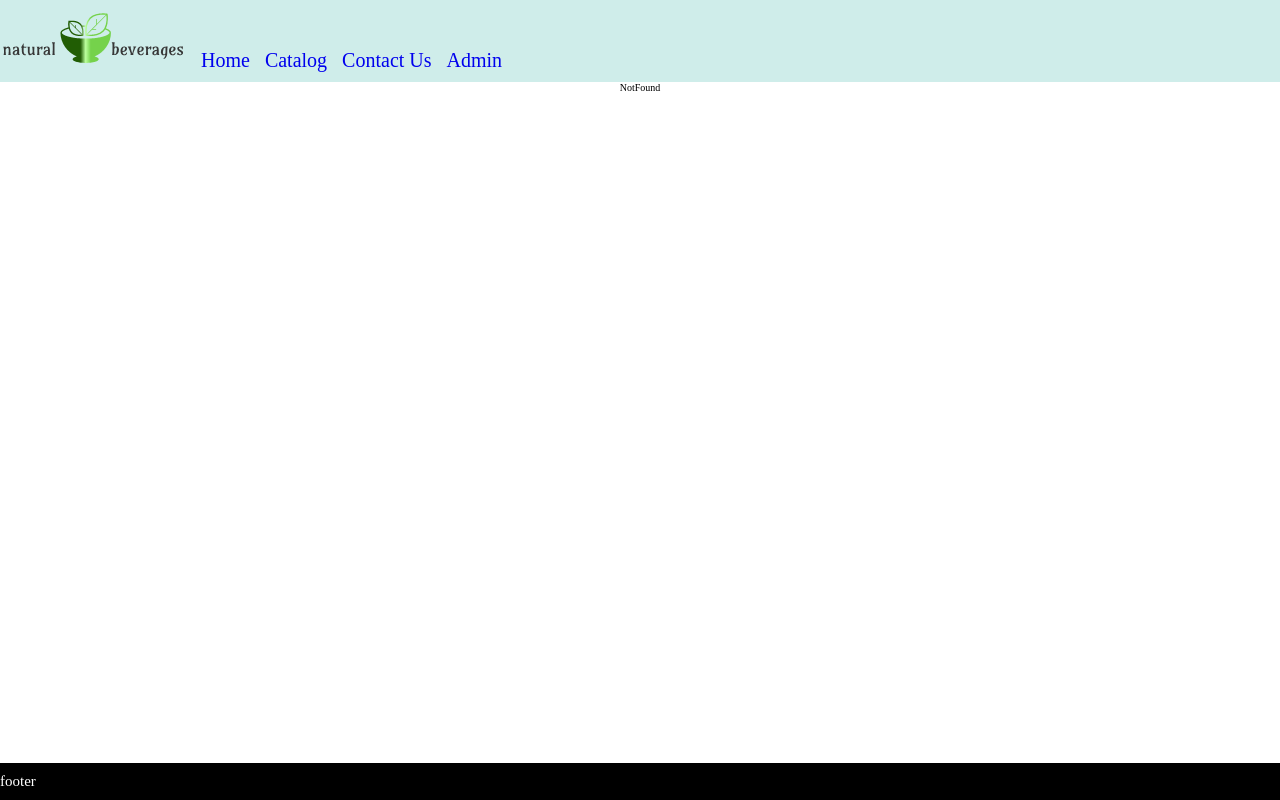
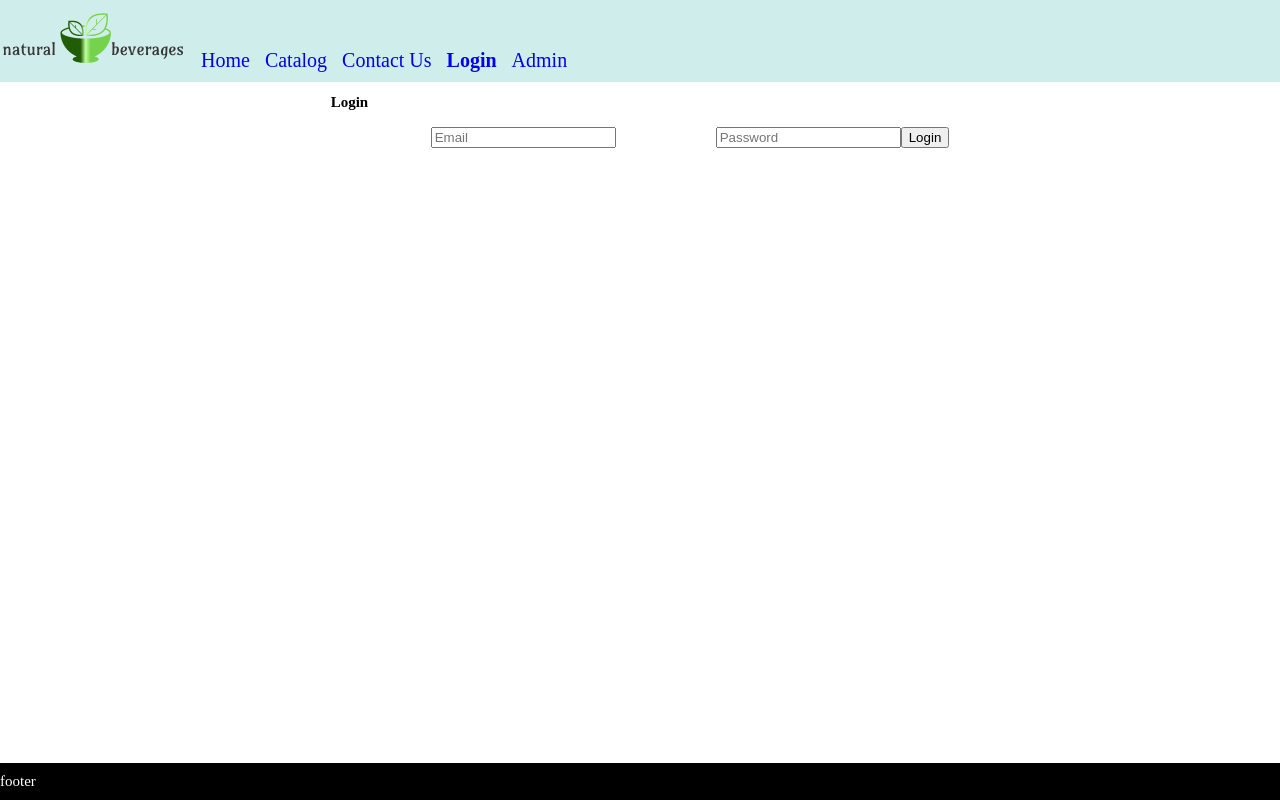
Before and after one commit to GlebShaucou/nbeverages-admin, a React app: page /login in a window 1280 px wide. Shown: the top 800 px of the page. Built offline with nearby package versions, Linux system fonts and the light colour scheme; a web font is replaced by a local one.

Commit message:
login page added

```diff
--- a/package.json
+++ b/package.json
@@ -17,6 +17,7 @@
     "clean-webpack-plugin": "^1.0.1",
     "deep-equal": "^1.0.1",
     "html-webpack-plugin": "^3.2.0",
+    "jwt-decode": "^2.2.0",
     "normalize.css": "^8.0.1",
     "prop-types": "^15.7.2",
     "react": "^16.8.1",
--- a/src/components/Header/Header.js
+++ b/src/components/Header/Header.js
@@ -31,6 +31,10 @@ const Header = () => {
 			name: 'Contact Us',
 		},
 		{
+			path: '/login',
+			name: 'Login',
+		},
+		{
 			path: '/secret-section',
 			name: 'Admin',
 		},
--- a/src/data-layer/requests/index.js
+++ b/src/data-layer/requests/index.js
@@ -1,7 +1,7 @@
 /* global fetch */
 const metadata = {
-	devBaseUrl: 'http://localhost:3003/',
-	proBaseUrl: 'https://nbeverages-backend.herokuapp.com/',
+	devBaseUrl: 'http://localhost:3003/api/',
+	proBaseUrl: 'https://nbeverages-backend.herokuapp.com/api/',
 };
 const baseUri = process.env.NODE_ENV === 'development' ? metadata.devBaseUrl : metadata.proBaseUrl;
 
@@ -71,3 +71,11 @@ export const updateBeverage = beverage => request({
 		body: { ...beverage },
 	},
 });
+
+export const login = user => request({
+	url: `${baseUri}users/login`,
+	params: {
+		method: 'POST',
+		body: { user },
+	},
+});
--- a/src/pages/contact/index.js
+++ b/src/pages/contact/index.js
@@ -1,4 +1,4 @@
-import ContactPage from './Contact';
+import ContactPage from './Contact.page';
 
 import './Contact.css';
 
--- a/src/pages/index.js
+++ b/src/pages/index.js
@@ -5,3 +5,4 @@ export { default as CatalogPage } from './catalog';
 export { default as MainPage } from './main';
 export { default as NotFoundPage } from './notFount';
 export { default as ContactPage } from './contact';
+export { default as LoginPage } from './login';
--- /dev/null
+++ b/src/pages/login/Login.page.js
@@ -0,0 +1,66 @@
+import React, { Component } from 'react';
+import PropTypes from 'prop-types';
+
+import { Input, Button } from '../../components';
+
+export default class LoginPage extends Component {
+	state = {
+		email: '',
+		password: '',
+	};
+
+	onLogin = (e) => {
+		e.preventDefault();
+	};
+
+	onInputChange = ({ target }) => {
+		this.setState({
+			[target.name]: target.value,
+		});
+	};
+
+	render() {
+		const {
+			email,
+			password,
+		} = this.state;
+
+		return (
+			<div className="page-component page-component--login">
+				<h2 className="login-page__header">
+					Login
+				</h2>
+				<form
+					action=""
+					onSubmit={this.onLogin}
+					className="login-page__form"
+				>
+					<Input
+						type="email"
+						placeholder="Email"
+						className="login-page-form__input"
+						name="email"
+						onChange={this.onInputChange}
+						value={email}
+					/>
+					<Input
+						type="password"
+						placeholder="Password"
+						className="login-page-form__input"
+						name="password"
+						onChange={this.onInputChange}
+						value={password}
+					/>
+					<Button
+						type="submit"
+						caption="Login"
+					/>
+				</form>
+			</div>
+		);
+	}
+}
+
+LoginPage.propTypes = {};
+
+LoginPage.defaultProps = {};
--- /dev/null
+++ b/src/pages/login/index.js
@@ -0,0 +1,5 @@
+import LoginPage from './Login.page';
+
+import './Login.css';
+
+export default LoginPage;
```
Also changed, not shown: src/components/App/routes.js (+12 -13 lines), src/pages/contact/Contact.page.js (renamed from src/pages/contact/Contact.js), src/pages/login/Login.css (added), 1 other file (tests, documents, lock files or other folders).
